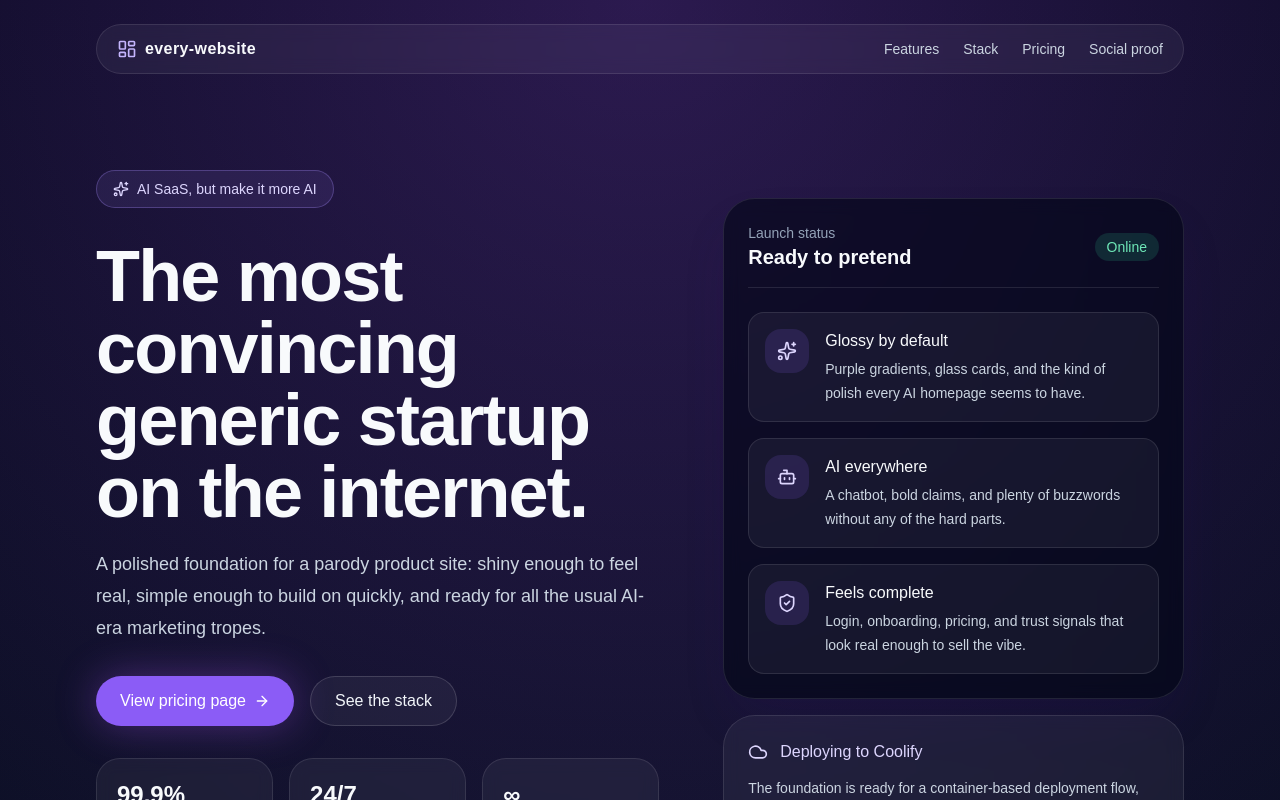
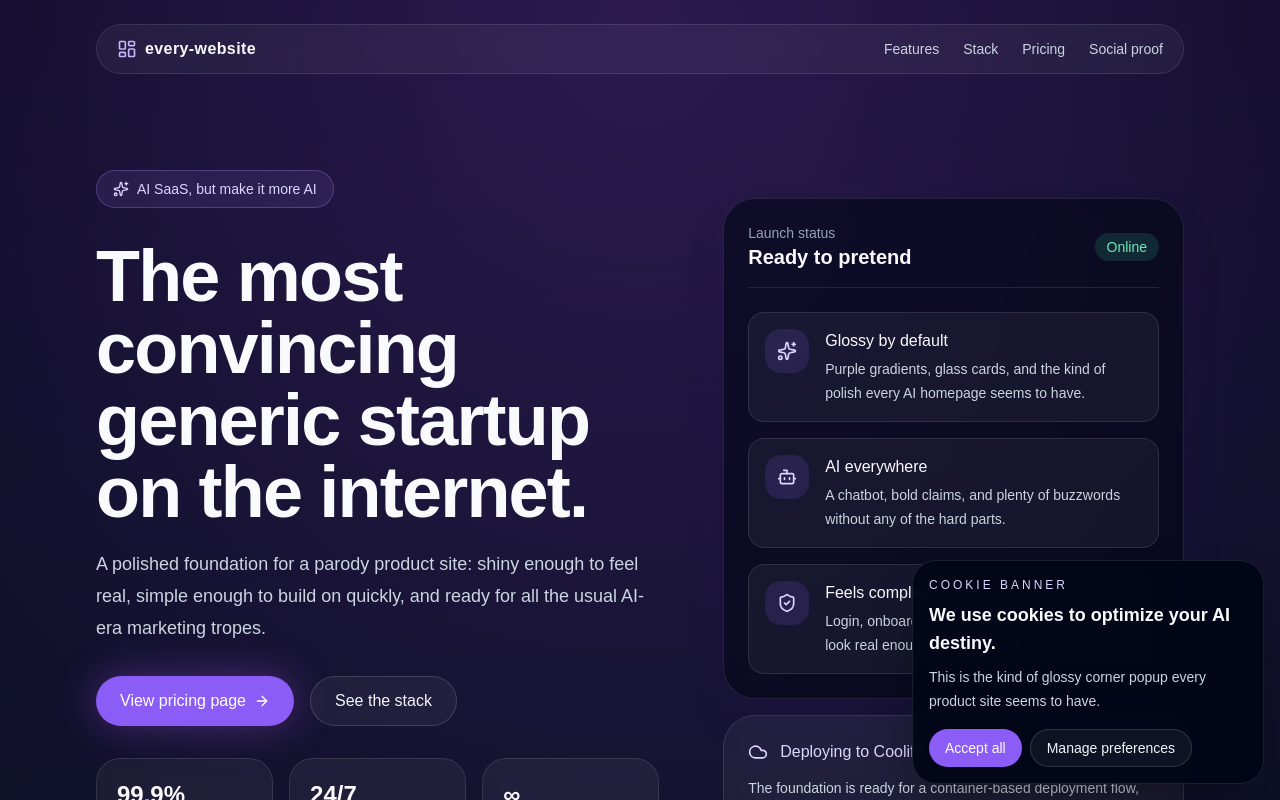
Before and after one commit to Han2-Ro/every-website, a Next.js app: page / in a window 1280 px wide. Shown: the top 800 px of the page. Built offline with nearby package versions, Linux system fonts and the light colour scheme.

Commit message:
feat: add dismissible cookie popup

```diff
--- /dev/null
+++ b/app/components/cookie-banner.tsx
@@ -0,0 +1,53 @@
+"use client";
+
+import { useEffect, useState } from "react";
+
+const STORAGE_KEY = "every-website-cookie-banner-dismissed";
+
+export function CookieBanner() {
+  const [visible, setVisible] = useState(false);
+
+  useEffect(() => {
+    setVisible(window.localStorage.getItem(STORAGE_KEY) !== "true");
+  }, []);
+
+  const dismiss = () => {
+    window.localStorage.setItem(STORAGE_KEY, "true");
+    setVisible(false);
+  };
+
+  if (!visible) {
+    return null;
+  }
+
+  return (
+    <div className="fixed bottom-4 right-4 z-50 w-[min(92vw,22rem)] rounded-3xl border border-white/10 bg-slate-950/95 p-4 shadow-2xl shadow-black/40 backdrop-blur">
+      <p className="text-xs uppercase tracking-[0.25em] text-violet-200">
+        Cookie banner
+      </p>
+      <h2 className="mt-2 text-lg font-semibold text-slate-50">
+        We use cookies to optimize your AI destiny.
+      </h2>
+      <p className="mt-2 text-sm leading-6 text-slate-300">
+        This is the kind of glossy corner popup every product site seems to
+        have.
+      </p>
+      <div className="mt-4 flex flex-wrap gap-2">
+        <button
+          type="button"
+          onClick={dismiss}
+          className="rounded-full bg-violet-500 px-4 py-2 text-sm font-medium text-white transition hover:bg-violet-400"
+        >
+          Accept all
+        </button>
+        <button
+          type="button"
+          onClick={dismiss}
+          className="rounded-full border border-white/15 bg-white/5 px-4 py-2 text-sm font-medium text-slate-100 transition hover:bg-white/10"
+        >
+          Manage preferences
+        </button>
+      </div>
+    </div>
+  );
+}
--- a/app/layout.tsx
+++ b/app/layout.tsx
@@ -1,5 +1,6 @@
 import type { Metadata } from "next";
 import type { ReactNode } from "react";
+import { CookieBanner } from "./components/cookie-banner";
 import "./globals.css";
 
 export const metadata: Metadata = {
@@ -14,7 +15,10 @@ export default function RootLayout({
 }>) {
   return (
     <html lang="en">
-      <body>{children}</body>
+      <body>
+        {children}
+        <CookieBanner />
+      </body>
     </html>
   );
 }
--- a/app/page.tsx
+++ b/app/page.tsx
@@ -381,7 +381,8 @@ export default function Home() {
                 </h2>
                 <p className="mt-4 text-slate-300">
                   This banner exists purely because modern product sites feel
-                  incomplete without one.
+                  incomplete without one. There is also a real corner popup
+                  now, just to keep things extra convincing.
                 </p>
               </div>
 
```
